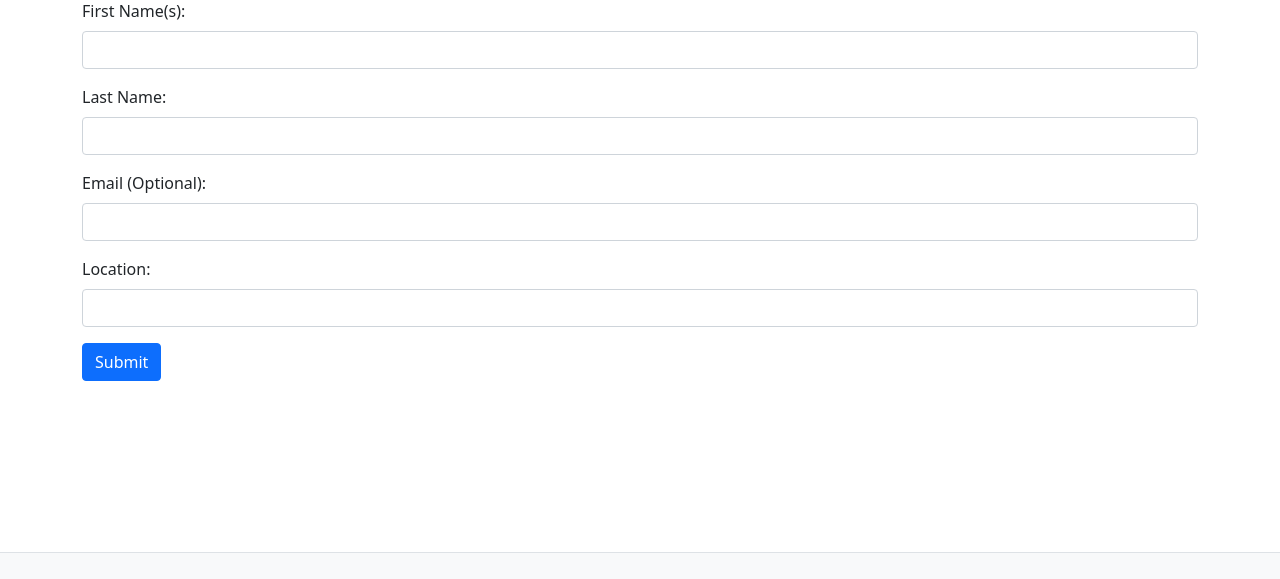
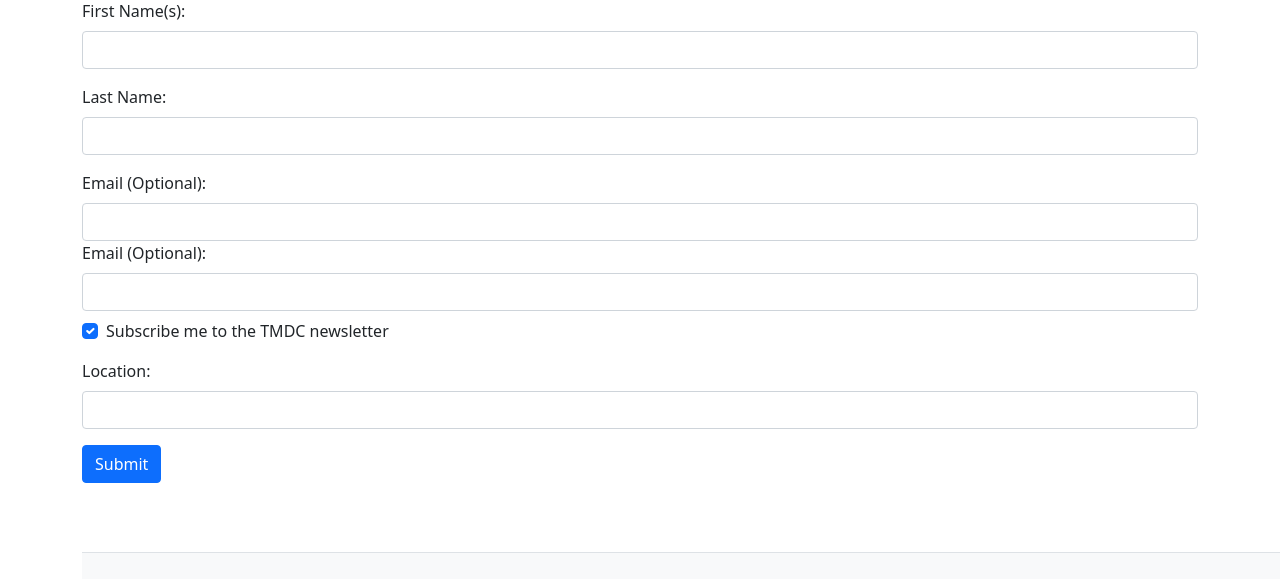
Before and after one commit to tmdinosaurcenter/kiosk-guestbook, a Flask app: page / in a window 1280 px wide. Shown: the part 221-800 px from the top of the page. Run offline with Flask 2, Linux system fonts and the light colour scheme; data that the repository does not hold is empty; some libraries are stand-ins or nearby versions.

Commit message:
Add API to app.py so I can use n8n to export the entries. Added opt-out newsletter checkbox and the appropriate places to insert it to the db.

```diff
--- a/app.py
+++ b/app.py
@@ -1,24 +1,17 @@
-from flask import Flask, render_template, request, redirect, url_for
+from flask import Flask, render_template, request, redirect, url_for, jsonify, abort
 import sqlite3
 import re
 import logging
 import os
 
-# Set up basic logging
+# Set up logging
 logging.basicConfig(level=logging.INFO)
 logger = logging.getLogger(__name__)
 
 app = Flask(__name__)
-
-# Use an environment variable for the database path (defaulting to 'guestbook.db')
 DATABASE = os.environ.get('DATABASE_PATH', 'guestbook.db')
 
 def load_banned_words():
-    """Load a set of banned words from a local file.
-
-    Expects 'en.txt' to be in the same directory as this script.
-    If the file is missing, a minimal fallback set is used.
-    """
     banned_words = set()
     file_path = os.path.join(os.path.dirname(__file__), 'en.txt')
     if os.path.exists(file_path):
@@ -33,15 +26,13 @@ def load_banned_words():
             logger.error("Error reading banned words file: %s", e)
             banned_words = {"fuck", "shit", "damn", "bitch", "asshole", "cunt", "dick", "piss", "crap", "hell"}
     else:
-        logger.warning("Banned words file not found. Using fallback minimal list.")
+        logger.warning("Banned words file not found. Using fallback list.")
         banned_words = {"fuck", "shit", "damn", "bitch", "asshole", "cunt", "dick", "piss", "crap", "hell"}
     return banned_words
 
-# Load the banned words using the helper function.
 BANNED_WORDS = load_banned_words()
 
 def contains_banned_words(text):
-    """Check if the provided text contains any banned words."""
     words = text.lower().split()
     for word in words:
         word_clean = word.strip(".,!?;:\"'")
@@ -50,7 +41,6 @@ def contains_banned_words(text):
     return False
 
 def init_db():
-    """Initialize the SQLite database and create the guests table if it doesn't exist."""
     conn = sqlite3.connect(DATABASE)
     c = conn.cursor()
     c.execute('''
@@ -61,6 +51,7 @@ def init_db():
             email TEXT,
             location TEXT NOT NULL,
             comment TEXT,
+            newsletter_opt_in BOOLEAN DEFAULT 1,
             timestamp DATETIME DEFAULT CURRENT_TIMESTAMP
         )
     ''')
@@ -69,35 +60,34 @@ def init_db():
     logger.info("Database initialized.")
 
 def is_valid_email(email):
-    """Simple regex-based email validation."""
     pattern = r'^[\w\.-]+@[\w\.-]+\.\w+$'
     return re.match(pattern, email)
 
 @app.before_first_request
 def initialize_database():
-    """Ensure the database is initialized before handling the first request."""
     init_db()
 
 @app.route('/', methods=['GET', 'POST'])
 def index():
     error = None
     if request.method == 'POST':
-        logger.info("Received POST request with form data.")
+        logger.info("Received POST request.")
         first_name = request.form.get('first_name', '').strip()
         last_name = request.form.get('last_name', '').strip()
         email = request.form.get('email', '').strip()
         location = request.form.get('location', '').strip()
         comment = request.form.get('comment', '').strip()
+        newsletter_opt_in = request.form.get('newsletter_opt_in') == 'on'
 
         if not (first_name and last_name and location):
             error = "First name, last name, and location are required."
-            logger.warning("Validation error: Missing required fields.")
+            logger.warning("Missing required fields.")
         elif email and not is_valid_email(email):
             error = "Invalid email address."
-            logger.warning("Validation error: Invalid email address '%s'.", email)
+            logger.warning("Invalid email: %s", email)
         elif comment and contains_banned_words(comment):
             error = "Your comment contains inappropriate language. Please revise."
-            logger.warning("Validation error: Inappropriate language detected in comment.")
+            logger.warning("Profanity detected in comment.")
 
         if error:
             conn = sqlite3.connect(DATABASE)
@@ -110,25 +100,57 @@ def index():
         conn = sqlite3.connect(DATABASE)
         c = conn.cursor()
         c.execute(
-            'INSERT INTO guests (first_name, last_name, email, location, comment) VALUES (?, ?, ?, ?, ?)',
-            (first_name, last_name, email, location, comment)
+            '''
+            INSERT INTO guests (first_name, last_name, email, location, comment, newsletter_opt_in)
+            VALUES (?, ?, ?, ?, ?, ?)
+            ''',
+            (first_name, last_name, email, location, comment, newsletter_opt_in)
         )
         conn.commit()
         conn.close()
-        logger.info("New guest entry added: %s from %s.", first_name, location)
+        logger.info("Added guest: %s %s from %s", first_name, last_name, location)
         return redirect(url_for('index'))
 
-    # For GET requests, retrieve guest entries to display.
     conn = sqlite3.connect(DATABASE)
     c = conn.cursor()
     c.execute('SELECT first_name, location FROM guests ORDER BY id DESC')
     guests = c.fetchall()
     conn.close()
-    logger.info("Rendering guestbook page with %d entries.", len(guests))
+    logger.info("Rendering index with %d guests.", len(guests))
     return render_template('index.html', error=error, guests=guests)
 
+@app.route('/api/guests', methods=['GET'])
+def api_guests():
+    api_key = request.headers.get('X-API-Key')
+    if api_key != os.environ.get("API_KEY"):
+        abort(403)
+
+    conn = sqlite3.connect(DATABASE)
+    c = conn.cursor()
+    c.execute('''
+        SELECT first_name, last_name, email, location, comment, newsletter_opt_in, timestamp
+        FROM guests
+        WHERE email IS NOT NULL AND email != ''
+        ORDER BY id DESC
+    ''')
+    rows = c.fetchall()
+    conn.close()
+
+    guests = [
+        {
+            "first_name": row[0],
+            "last_name": row[1],
+            "email": row[2],
+            "location": row[3],
+            "comment": row[4],
+            "newsletter_opt_in": bool(row[5]),
+            "timestamp": row[6]
+        }
+        for row in rows
+    ]
+    return jsonify(guests)
+
 if __name__ == '__main__':
-    # For development use; production (gunicorn) will not execute this block.
     init_db()
-    logger.info("Starting Flask app on host 0.0.0.0, port 8000.")
+    logger.info("Starting development server at http://0.0.0.0:8000")
     app.run(host='0.0.0.0', port=8000)
--- a/templates/index.html
+++ b/templates/index.html
@@ -68,6 +68,17 @@
             <div class="mb-3">
                 <label for="email" class="form-label">Email (Optional):</label>
                 <input type="email" class="form-control" id="email" name="email">
+            <!-- Email + Newsletter Block (fixed) -->
+            <div class="mb-3">
+                <label for="email" class="form-label">Email (Optional):</label>
+                <input type="email" class="form-control" id="email" name="email">
+
+                <div class="form-check mt-2">
+                    <input class="form-check-input" type="checkbox" name="newsletter_opt_in" id="newsletter_opt_in" checked />
+                    <label class="form-check-label" for="newsletter_opt_in">
+                        Subscribe me to the TMDC newsletter
+                    </label>
+                </div>
             </div>
             <div class="mb-3">
                 <label for="location" class="form-label">Location:</label>
```
Also changed, not shown: 1 other file.
